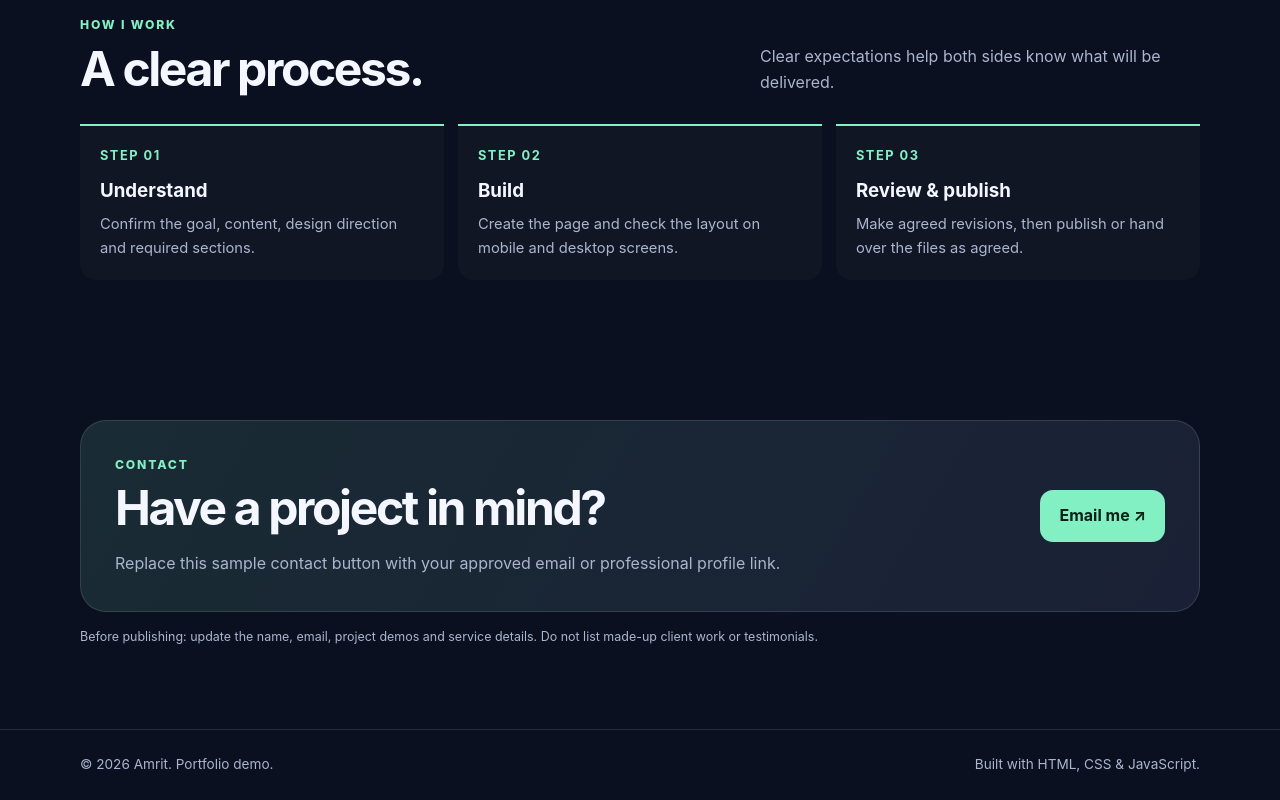
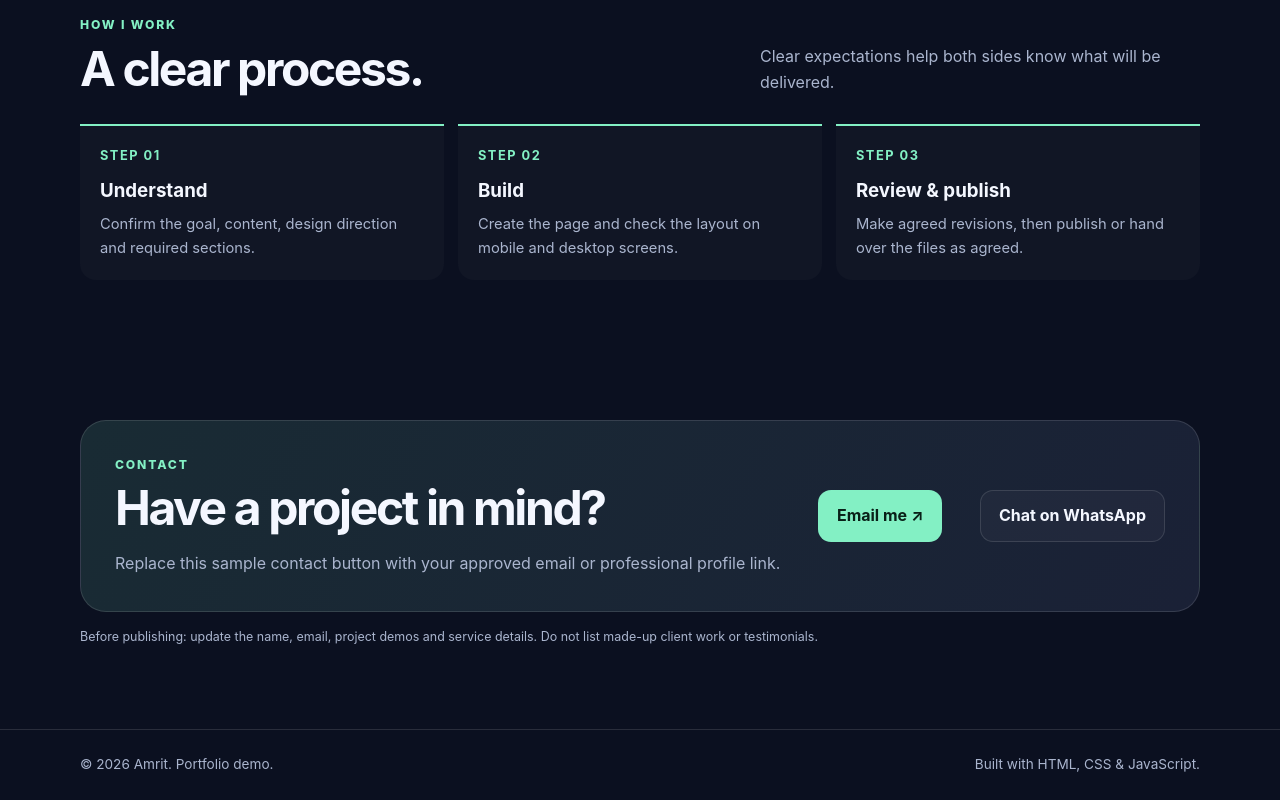
Before and after one commit to Amritdotin/Amrit_portfolio, a plain HTML site: page index.html in a window 1280 px wide. Shown: the part 2021-2821 px from the top of the page. Drawn offline with Linux system fonts and the light colour scheme.

Commit message:
Add WhatsApp chat link to contact section

```diff
--- a/index.html
+++ b/index.html
@@ -255,6 +255,7 @@ Original file line number	Diff line number	Diff line change
             <p>Replace this sample contact button with your approved email or professional profile link.</p>
           </div>
           <a class="btn primary" id="contactBtn" href="mailto:a.r.youfashionmart16@gmail.com">Email me ↗</a>
+          <a class="btn secondary" href="https://wa.me/917800110200?text=Hi%20Amrit,%20main%20apke%20portfolio%20se%20aaya%20hoon." target="_blank">Chat on WhatsApp</a>
         </div>
         <p class="small-note">Before publishing: update the name, email, project demos and service details. Do not list made-up client work or testimonials.</p>
       </div>
```
